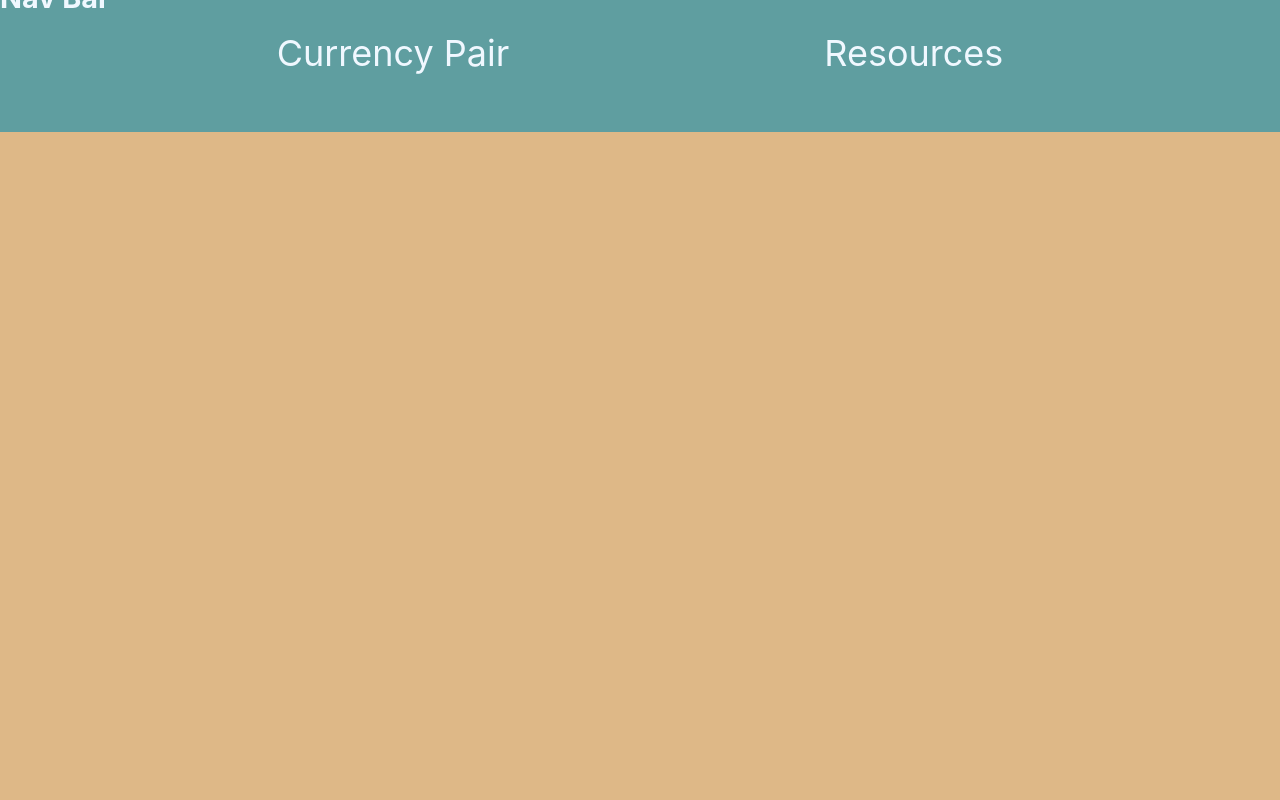
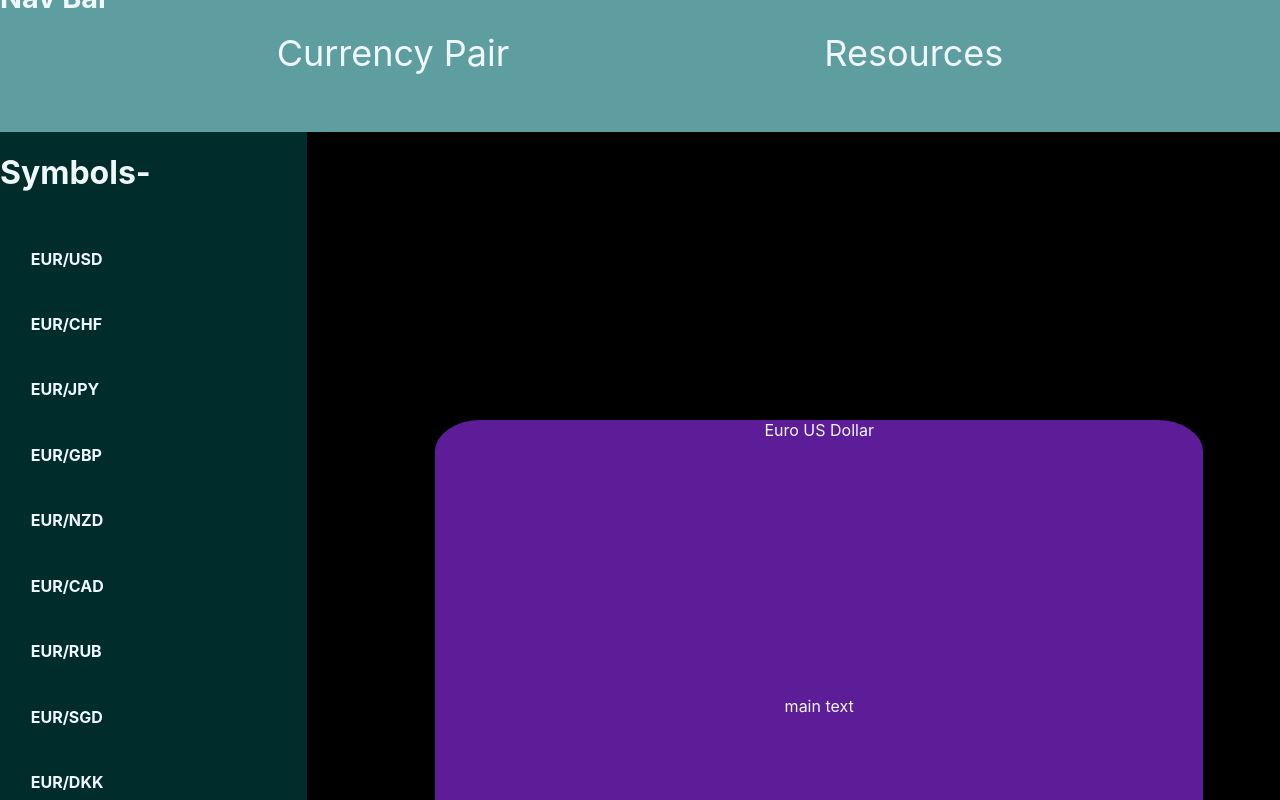
Before and after one commit to nazeerhere/Forex-trade, a React (Create React App) app in the folder fx-react/: page /Currency-Pair/1 in a window 1280 px wide. Shown: the top 800 px of the page. Built offline with nearby package versions, Linux system fonts and the light colour scheme.

Commit message:
Connected components

```diff
--- a/fx-react/src/App.css
+++ b/fx-react/src/App.css
@@ -46,12 +46,15 @@ a {
 }
 
 .Info-card {
-  background-color: blueviolet;
+  background-color: rgba(137, 43, 226, 0.678);
   width: 60%;
   height: 75%;
   border-radius: 6%;
   text-align: center;
   max-height: 65vh;
+  position: relative;
+  top: 30%;
+  left: 10%;
 }
 
 .currency-info {
@@ -63,12 +66,12 @@ a {
 }
 
 .card-header {
-  background-color: cadetblue;
+  /* background-color: cadetblue; */
   height: 30%;
 }
 
 .card-main {
-  background-color: chocolate;
+  /* background-color: chocolate; */
   height: 50%;
   display: flex;
   justify-content: center;
@@ -76,7 +79,7 @@ a {
 }
 
 .card-footer {
-  background-color: brown;
+  /* background-color: brown; */
   display: flex;
   justify-content: center;
   align-items: flex-end;
--- a/fx-react/src/App.js
+++ b/fx-react/src/App.js
@@ -1,6 +1,7 @@
 import './App.css';
 import Header from "./Components/Header.jsx"
 import CurrencyPairs from "./Components/CurrencyPairs.jsx"
+import PairInfo from "./Components/PairInfo.jsx"
 import { Route } from "react-router-dom"
 
 export default function App() {
@@ -11,8 +12,7 @@ export default function App() {
 
         <Header/>
 
-        <Route exact path="/Currency-Pair" component={CurrencyPairs}/>
-        {/* <Route path="/Currency-Pair:symbol" component={CurrencyPairs} /> */}
+        <Route path="/Currency-Pair" component={CurrencyPairs}/>
 
       </div>
 
--- /dev/null
+++ b/fx-react/src/CardPair.js
@@ -0,0 +1,3 @@
+import React from "react"
+
+export const CardPair = React.createContext(null)
--- a/fx-react/src/Components/CurrencyBar.jsx
+++ b/fx-react/src/Components/CurrencyBar.jsx
@@ -1,19 +1,19 @@
-import React, { useContext } from 'react';
-import requestData from "../data.json";
+import React, { useContext, useState } from 'react';
 import { UserContext } from "../UserContext.js"
 import { Link } from "react-router-dom";
 
 
 export default function CurrencyBar() {
     const data = useContext(UserContext)
+
+
     return (
         <div className="Cbar" >
             <h1>Symbols-</h1>
 
             {data.map(pair => {
                 return(
-
-                    <Link to="/Currency-Pair:symbol" >
+                    <Link to={`/Currency-Pair/${pair.id}`} key={pair.id} >
                         <h1 className="symbol" >{pair.symbol}</h1>
                     </Link>
                 )
--- a/fx-react/src/Components/CurrencyPairs.jsx
+++ b/fx-react/src/Components/CurrencyPairs.jsx
@@ -1,25 +1,28 @@
-import React from 'react';
+import React, { useState } from 'react';
 import CurrencyBar from "./CurrencyBar"
 import PairInfo from "./PairInfo.jsx"
 import { UserContext } from "../UserContext.js"
-import { useState } from "react"
 import requestData from "../data.json"
+import { Route } from "react-router-dom"
 
 
 
 
 export default function CurrencyPairs() {
-    const [pairs, setPair] = useState(requestData)
+    const [match, setMatch] = useState('null')
 
     return (
         <div className="pair" >
-            <UserContext.Provider value={pairs}>
-            {console.log(pairs)}
-            <CurrencyBar />
+            <UserContext.Provider value={requestData}>
+            <CurrencyBar   />
 
-            <div className="currency-info" >
-                <PairInfo />
-            </div>
+
+
+             <Route path="/Currency-Pair/:id"
+                    render={(routerProps) =>
+                    {return <PairInfo props={routerProps} id={routerProps.match.params} />}
+                    } />
+
 
             </UserContext.Provider>
         </div>
--- a/fx-react/src/Components/PairInfo.jsx
+++ b/fx-react/src/Components/PairInfo.jsx
@@ -1,15 +1,27 @@
-import React, { useContext } from 'react';
-import requestData from "../data.json"
+import React, { useContext, useEffect, useState } from 'react';
 import { UserContext } from "../UserContext.js"
 
 
-export default function PairInfo() {
+export default function PairInfo(props) {
     const data = useContext(UserContext)
+
+    const getStudent = (list) => list.filter(obj => obj.id == props.id.id)[0].name
+    let infoName = getStudent(data)
+
+
+    // useEffect(() => {
+        // fetch(`https://fcsapi.com/api-v3/forex/list?type=forex&access_key=csQbcA47LkQXN25mV25h1cz`)
+        // .then(res => res.json())
+        // .then(data => console.log(data))
+    //     })
+
+    //     .catch(console.error);
+    // }, [props.match])
 
     return (
         <div className="Info-card" >
             <header className="card-header" >
-            {data[0].symbol}
+                {infoName}
             </header>
 
             <main className="card-main" >
```
Also changed, not shown: fx-react/src/UserContext.js (line endings or trailing spaces), fx-react/src/test.txt (added).
